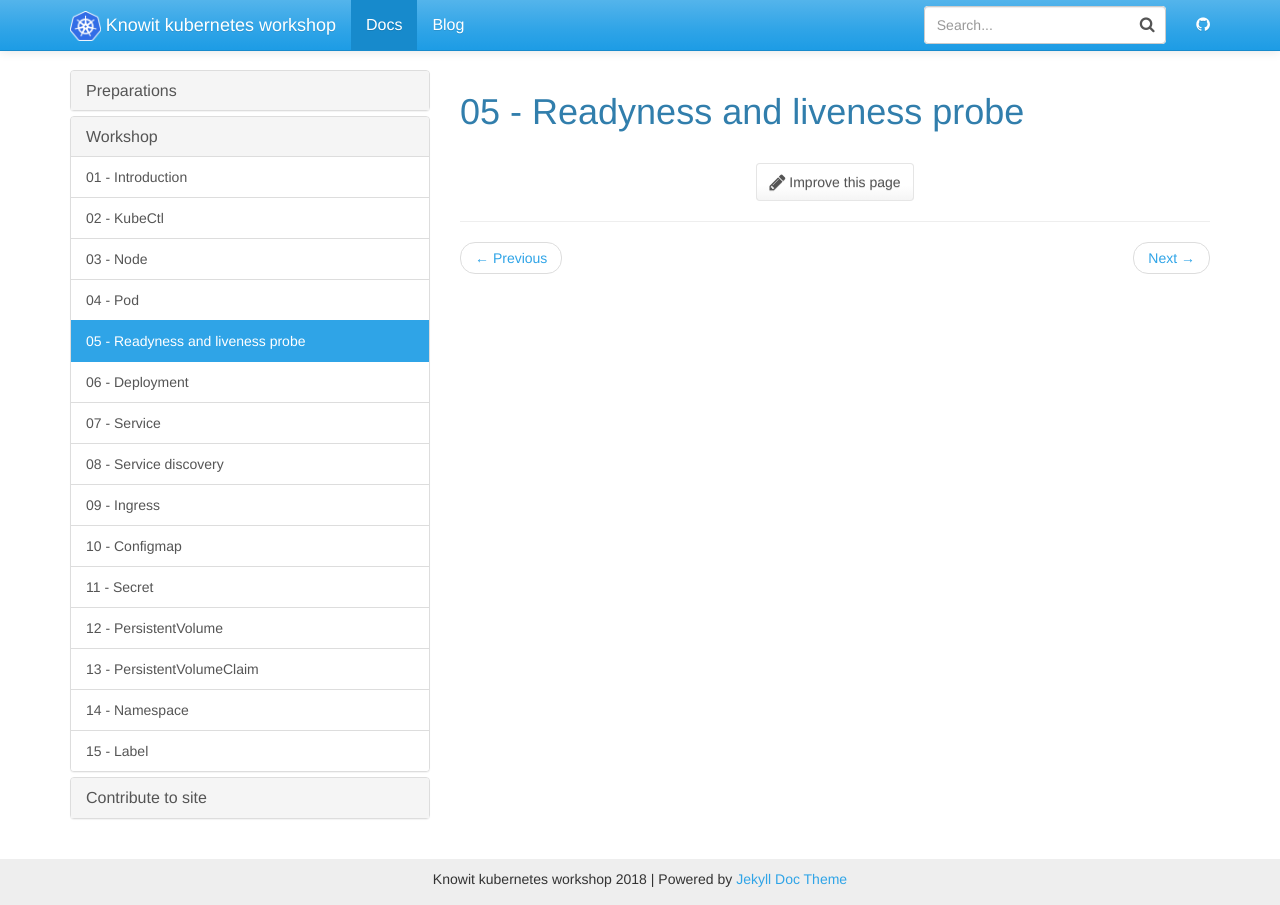
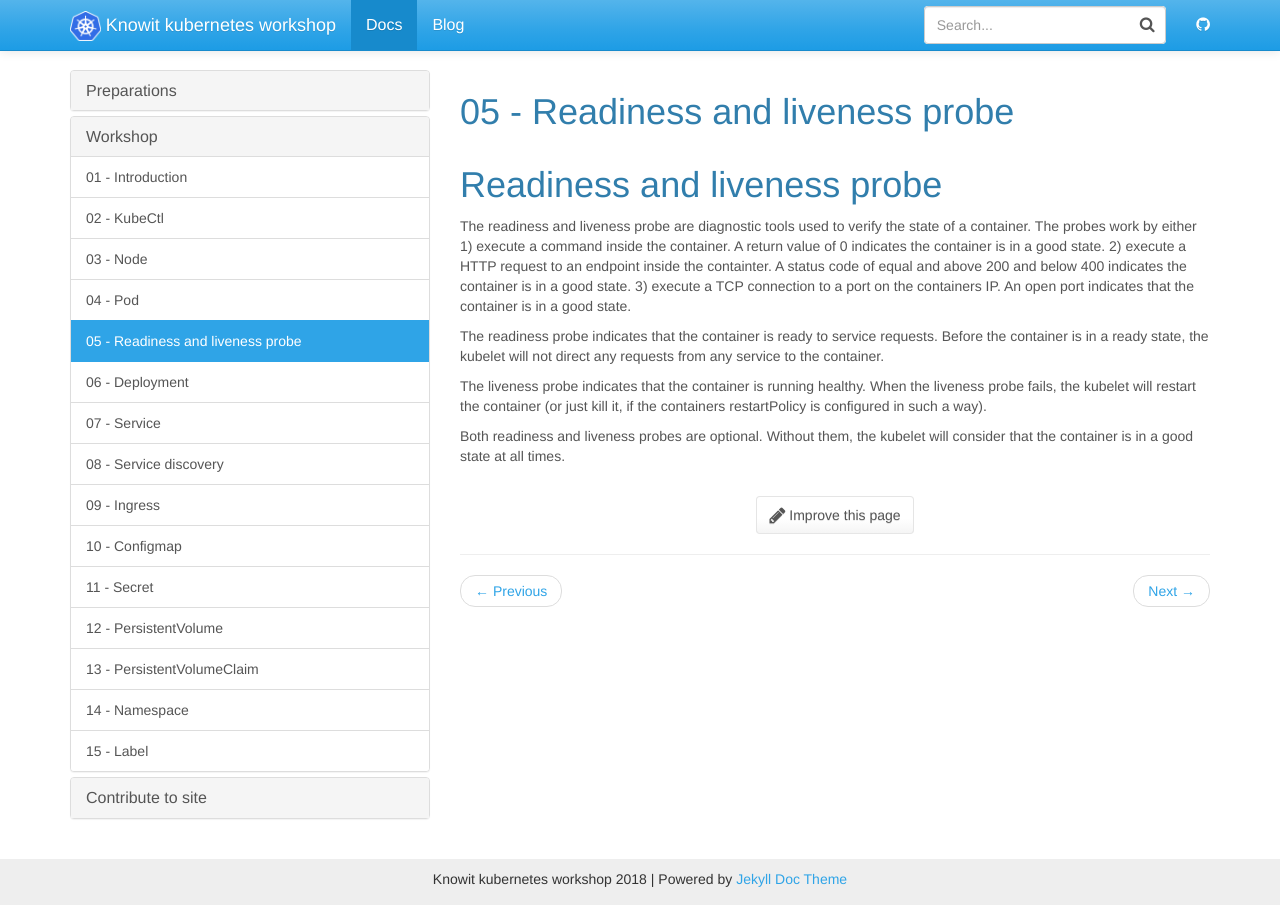
Before and after one commit to knowit/kubernetes-workshop, a Jekyll site: the page built from docs/_docs/workshop/05-probe.md, in a window 1280 px wide. Built offline with Jekyll 4.4.1, drawn with Linux system fonts in a browser that asks for light colours; nearby versions of some CDN libraries.

Commit message:
Add summary of readiness and liveness probe

```diff
--- a/docs/_docs/workshop/05-probe.md
+++ b/docs/_docs/workshop/05-probe.md
@@ -1,4 +1,17 @@
 ---
-title: 05 - Readyness and liveness probe
+title: 05 - Readiness and liveness probe
 permalink: /docs/05-probe/
 ---
+
+# Readiness and liveness probe
+
+The readiness and liveness probe are diagnostic tools used to verify the state of a container. The probes work by either
+1) execute a command inside the container. A return value of 0 indicates the container is in a good state.
+2) execute a HTTP request to an endpoint inside the containter. A status code of equal and above 200 and below 400 indicates the container is in a good state.
+3) execute a TCP connection to a port on the containers IP. An open port indicates that the container is in a good state.
+
+The readiness probe indicates that the container is ready to service requests. Before the container is in a ready state, the kubelet will not direct any requests from any service to the container.
+
+The liveness probe indicates that the container is running healthy. When the liveness probe fails, the kubelet will restart the container (or just kill it, if the containers restartPolicy is configured in such a way).
+
+Both readiness and liveness probes are optional. Without them, the kubelet will consider that the container is in a good state at all times.
```
